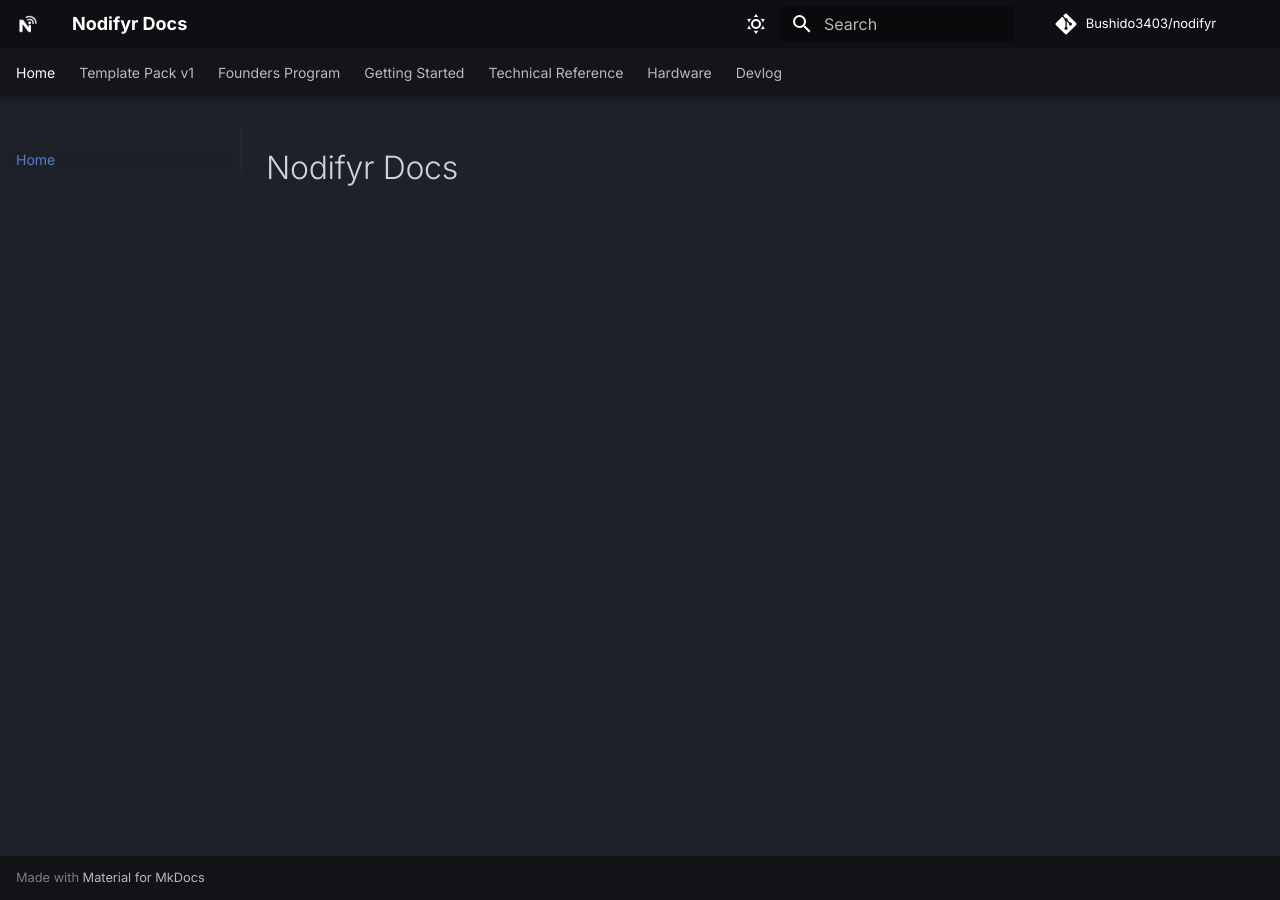
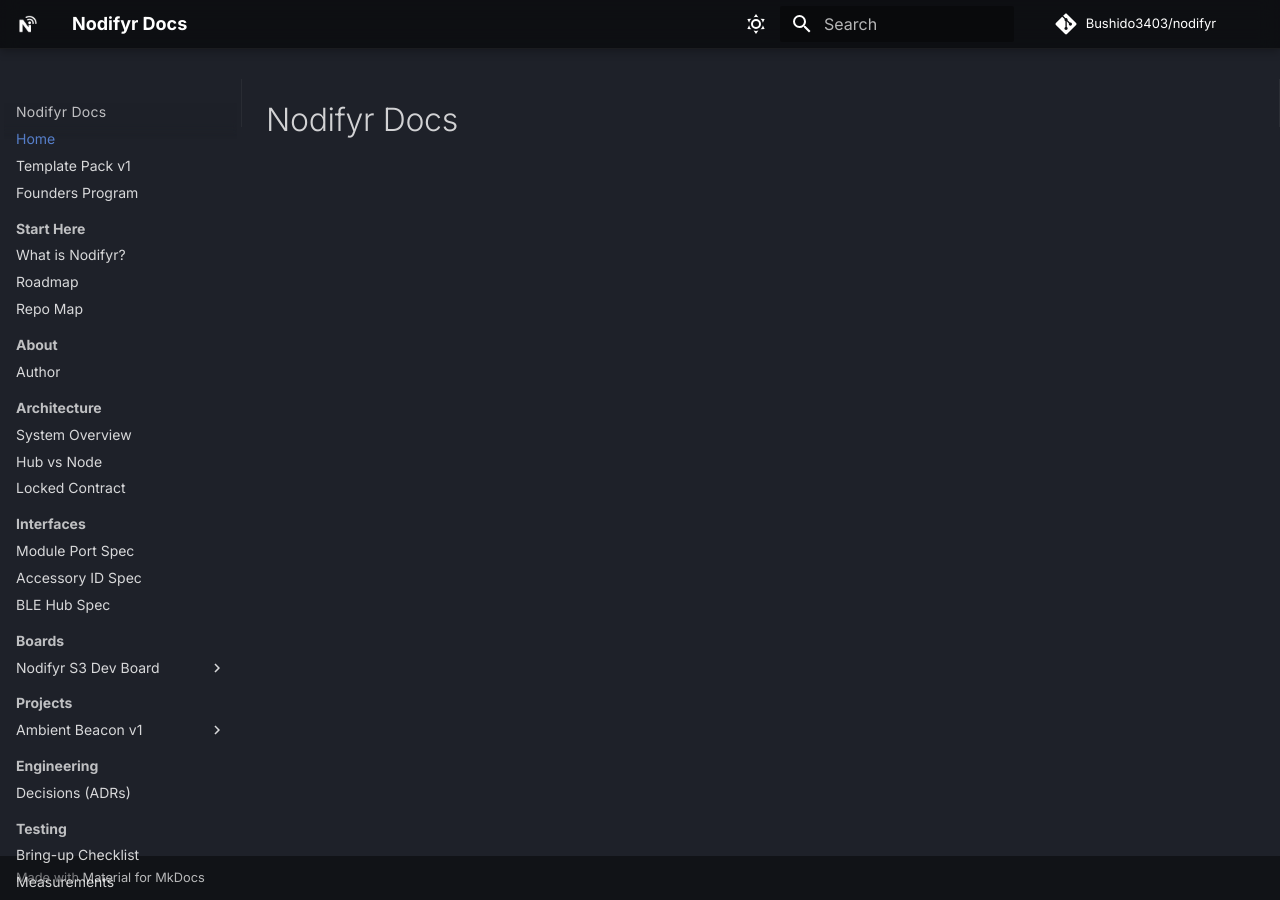
Before and after one commit to Bushido3403/nodifyr, an MkDocs documentation site: the page built from docs/index.md, in a window 1280 px wide. Built offline with MkDocs 1.6.1 and Material for MkDocs 9.7.7, drawn with Linux system fonts in a browser that asks for light colours; comment, search, counter and statistics services are not loaded.

Commit message:
Sidebar?

```diff
--- a/mkdocs.yml
+++ b/mkdocs.yml
@@ -35,11 +35,8 @@ theme:
     - navigation.instant
     - navigation.instant.progress
     - navigation.tracking
-    - navigation.tabs
-    - navigation.tabs.sticky
     - navigation.sections
     - navigation.indexes
-    - toc.integrate
     - toc.follow
     - content.code.copy
     - content.code.annotate
@@ -71,32 +68,30 @@ nav:
   - Home: index.md
   - Template Pack v1: template-pack-v1.md
   - Founders Program: founders-program.md
-
-  - Getting Started:
+  - Start Here:
       - What is Nodifyr?: start-here/what-is-nodifyr.md
       - Roadmap: start-here/roadmap.md
       - Repo Map: start-here/repo-map.md
+  - About:
       - Author: about/author.md
-
-  - Technical Reference:
-      - Architecture:
-          - System Overview: architecture/system-overview.md
-          - Hub vs Node: architecture/hub-vs-node.md
-          - Locked Contract: architecture/locked-contract.md
-      - Interfaces:
-          - Module Port Spec: interfaces/module-port.md
-          - Accessory ID Spec: interfaces/accessory-id-spec.md
-          - BLE Hub Spec: interfaces/cloud-api-spec.md
-      - Engineering Decisions (ADRs): engineering/decisions/example.md
-
-  - Hardware:
-      - Boards:
-          - Nodifyr S3 Dev Board: boards/nodifyr-s3-devboard/revA/overview.md
-      - Projects:
-          - Ambient Beacon v1: projects/ambient-beacon-v1/overview.md
-      - Testing:
-          - Bring-up Checklist: testing/bringup-checklist.md
-          - Measurements: testing/measurements.md
-
+  - Architecture:
+      - System Overview: architecture/system-overview.md
+      - Hub vs Node: architecture/hub-vs-node.md
+      - Locked Contract: architecture/locked-contract.md
+  - Interfaces:
+      - Module Port Spec: interfaces/module-port.md
+      - Accessory ID Spec: interfaces/accessory-id-spec.md
+      - BLE Hub Spec: interfaces/cloud-api-spec.md
+  - Boards:
+      - Nodifyr S3 Dev Board:
+          - Overview: boards/nodifyr-s3-devboard/revA/overview.md
+  - Projects:
+      - Ambient Beacon v1:
+          - Overview: projects/ambient-beacon-v1/overview.md
+  - Engineering:
+      - Decisions (ADRs): engineering/decisions/example.md
+  - Testing:
+      - Bring-up Checklist: testing/bringup-checklist.md
+      - Measurements: testing/measurements.md
   - Devlog:
       - 1999-1-30: devlog/example.md
```
